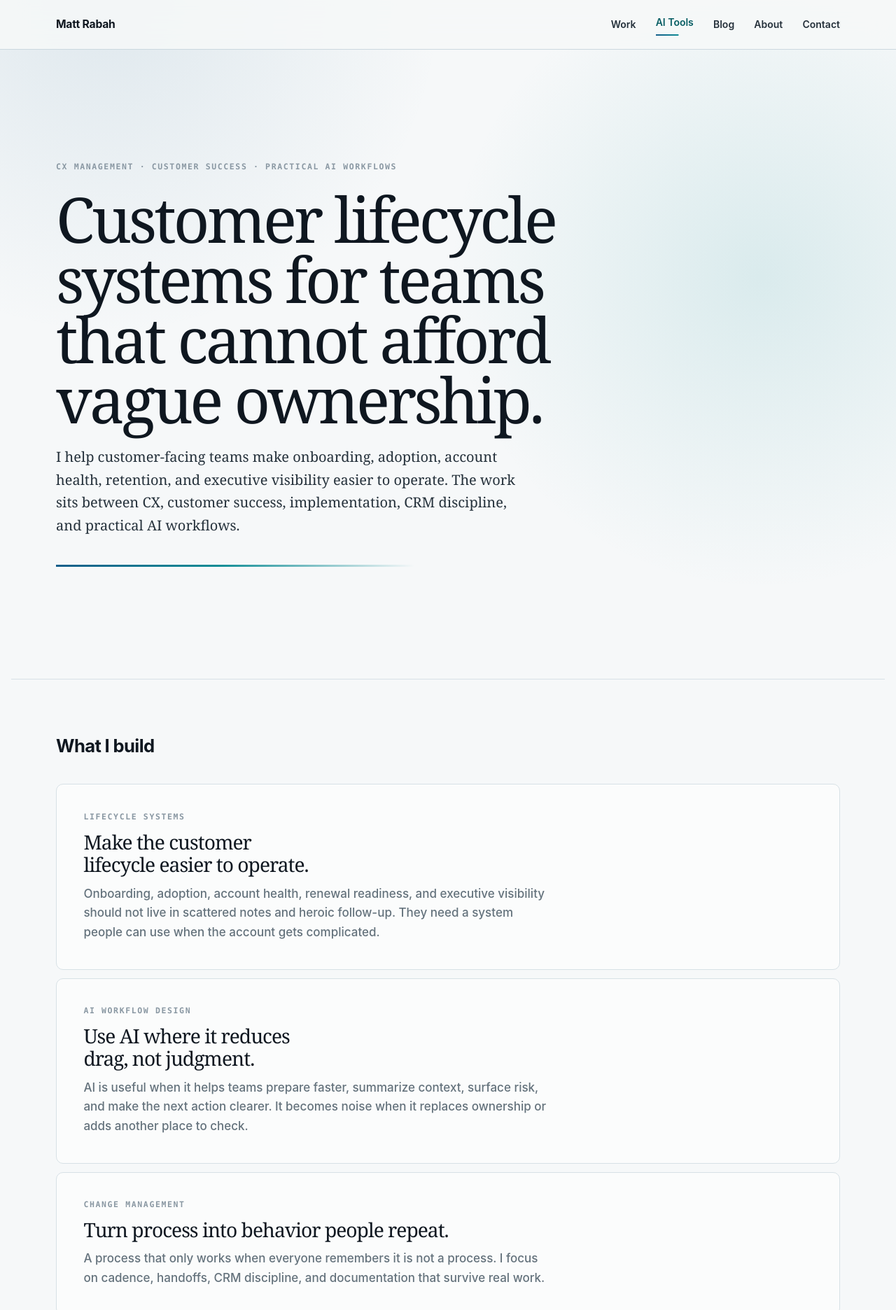
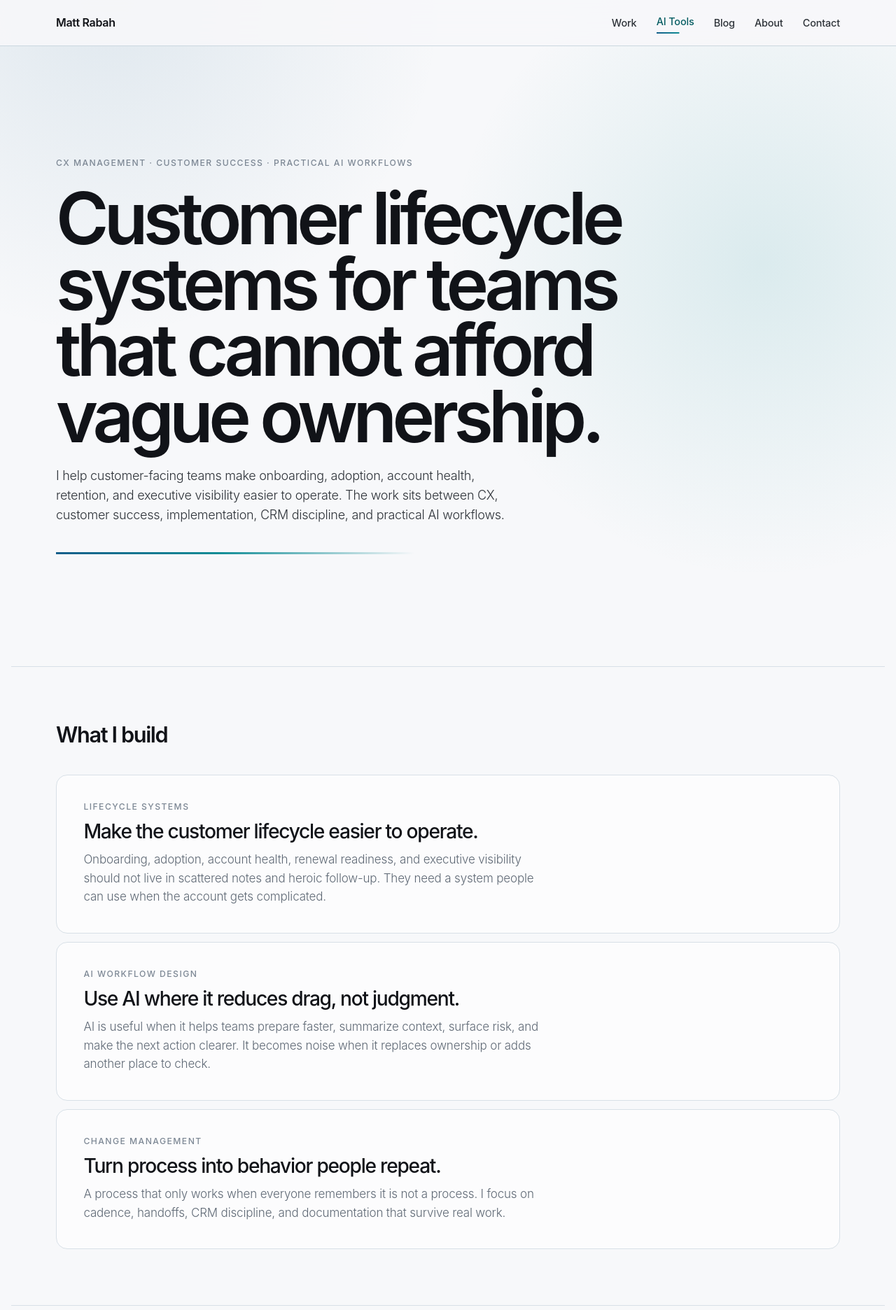
Before and after one commit to contextbydesign/mattrabah, an Astro site: page / in a window 1280 px wide. Shown: the top 1872 px of the page at 70% size. Built offline with nearby package versions, Linux system fonts and the light colour scheme; Astro itself is replaced by a stand-in of ours; a web font is replaced by a local one.

Commit message:
Use TT Commons Pro typography system

```diff
--- a/src/layouts/BaseLayout.astro
+++ b/src/layouts/BaseLayout.astro
@@ -22,6 +22,7 @@ const year = new Date().getFullYear();
     <meta name="viewport" content="width=device-width, initial-scale=1" />
     <title>{fullTitle}</title>
     <meta name="description" content={description} />
+    <link rel="stylesheet" href="https://use.typekit.net/vex0ome.css" />
   </head>
 
   <body>
--- a/src/styles/global.css
+++ b/src/styles/global.css
@@ -1,26 +1,26 @@
 /* ==========================================================================
    Matt Rabah Portfolio
-   Intelligent Operations Editorial
+   TT Commons Pro · Material 3 Expressive-Informed System
    ========================================================================== */
 
 :root {
-  --c-paper: #f6f8f9;
+  --c-paper: #f7f8fa;
   --c-surface: #ffffff;
-  --c-surface-alt: #eef4f6;
-  --c-panel: #e8f1f4;
+  --c-surface-alt: #eef2f5;
+  --c-panel: #e7eef3;
 
-  --c-ink: #0f1720;
-  --c-ink-soft: #25313b;
-  --c-mute: #64727c;
-  --c-faint: #8a98a3;
+  --c-ink: #111318;
+  --c-ink-soft: #2d3238;
+  --c-mute: #5f6975;
+  --c-faint: #7c8794;
 
-  --c-rule: #d7e1e6;
-  --c-rule-strong: #b9cbd4;
+  --c-rule: #d8e0e7;
+  --c-rule-strong: #b9c6d0;
 
   --c-accent: #155e8a;
-  --c-accent-ink: #0a3855;
-  --c-accent-pale: #e2f1f8;
-  --c-accent-edge: #aacfe1;
+  --c-accent-ink: #093954;
+  --c-accent-pale: #e5f2fa;
+  --c-accent-edge: #a9cfe3;
 
   --c-signal: #0f8c95;
   --c-signal-ink: #075d63;
@@ -28,25 +28,26 @@
   --c-signal-edge: #a8dadd;
 
   --ff-sans:
-    "Inter", "Helvetica Neue", Arial, system-ui, sans-serif;
+    "tt-commons-pro", "Inter", "Helvetica Neue", Arial, system-ui, sans-serif;
   --ff-serif:
-    "Source Serif 4", Georgia, serif;
+    "tt-commons-pro", "Inter", "Helvetica Neue", Arial, system-ui, sans-serif;
   --ff-mono:
-    "IBM Plex Mono", ui-monospace, SFMono-Regular, Menlo, Consolas, monospace;
+    "tt-commons-pro", "IBM Plex Mono", ui-monospace, SFMono-Regular, Menlo,
+    Consolas, monospace;
 
-  --t-display: clamp(3.4rem, 7vw, 7.5rem);
-  --t-h1: clamp(2.4rem, 4vw, 4.25rem);
-  --t-h2: clamp(1.6rem, 1.8vw, 2.25rem);
-  --t-h3: clamp(1.25rem, 1vw, 1.65rem);
-  --t-body-lg: 1.25rem;
+  --t-display: clamp(3.75rem, 8vw, 7.25rem);
+  --t-h1: clamp(2.75rem, 5vw, 4.5rem);
+  --t-h2: clamp(1.75rem, 2.4vw, 2.5rem);
+  --t-h3: clamp(1.25rem, 1.5vw, 1.625rem);
+  --t-body-lg: clamp(1.125rem, 1.4vw, 1.375rem);
   --t-body: 1.0625rem;
-  --t-small: 0.875rem;
-  --t-kicker: 0.72rem;
+  --t-small: 0.9rem;
+  --t-kicker: 0.76rem;
 
-  --lh-display: 0.96;
-  --lh-h: 1.15;
-  --lh-body: 1.62;
-  --lh-tight: 1.3;
+  --lh-display: 0.92;
+  --lh-h: 1.08;
+  --lh-body: 1.55;
+  --lh-tight: 1.22;
 
   --s-xs: 0.5rem;
   --s-sm: 0.75rem;
@@ -59,8 +60,9 @@
   --measure-prose: 42rem;
   --measure-page: 78rem;
 
-  --r-sm: 4px;
-  --r-md: 10px;
+  --r-sm: 6px;
+  --r-md: 16px;
+  --r-lg: 28px;
   --r-pill: 999px;
 
   --hairline: 1px solid var(--c-rule);
@@ -93,8 +95,9 @@ body {
   color: var(--c-ink);
   font-family: var(--ff-sans);
   font-size: var(--t-body);
-  font-weight: 430;
+  font-weight: 300;
   line-height: var(--lh-body);
+  letter-spacing: -0.005em;
   -webkit-font-smoothing: antialiased;
   -moz-osx-font-smoothing: grayscale;
   text-rendering: optimizeLegibility;
@@ -124,7 +127,7 @@ a:hover {
 
 :focus-visible {
   outline: var(--focus-ring);
-  outline-offset: 2px;
+  outline-offset: 3px;
   border-radius: var(--r-sm);
 }
 
@@ -161,7 +164,13 @@ ol {
 
 strong {
   color: var(--c-ink);
-  font-weight: 680;
+  font-weight: 500;
+}
+
+em,
+i {
+  font-style: italic;
+  font-weight: 300;
 }
 
 img {
@@ -186,7 +195,7 @@ img {
   top: 0;
   z-index: 50;
   border-bottom: 1px solid rgba(185, 203, 212, 0.7);
-  background: rgba(246, 248, 249, 0.86);
+  background: rgba(247, 248, 250, 0.88);
   backdrop-filter: blur(18px);
 }
 
@@ -195,15 +204,15 @@ img {
   align-items: center;
   justify-content: space-between;
   gap: var(--s-lg);
-  padding-block: 1.15rem;
+  padding-block: 1.05rem;
 }
 
 .brand {
   color: var(--c-ink);
   font-family: var(--ff-sans);
-  font-size: 0.98rem;
-  font-weight: 680;
-  letter-spacing: -0.015em;
+  font-size: 1rem;
+  font-weight: 600;
+  letter-spacing: -0.02em;
   text-decoration: none;
 }
 
@@ -222,7 +231,8 @@ img {
   color: var(--c-ink-soft);
   font-family: var(--ff-sans);
   font-size: var(--t-small);
-  font-weight: 640;
+  font-weight: 500;
+  letter-spacing: -0.01em;
   text-decoration: none;
 }
 
@@ -308,31 +318,32 @@ img {
 
 .kicker {
   color: var(--c-faint);
-  font-family: var(--ff-mono);
+  font-family: var(--ff-sans);
   font-size: var(--t-kicker);
-  font-weight: 650;
+  font-weight: 500;
   line-height: var(--lh-tight);
-  letter-spacing: 0.14em;
+  letter-spacing: 0.12em;
   text-transform: uppercase;
 }
 
 .display {
   max-width: 20ch;
   color: var(--c-ink);
-  font-family: var(--ff-serif);
+  font-family: var(--ff-sans);
   font-size: var(--t-display);
-  font-weight: 520;
+  font-weight: 600;
   line-height: var(--lh-display);
-  letter-spacing: -0.045em;
+  letter-spacing: -0.065em;
 }
 
 .lead {
   max-width: var(--measure-prose);
   color: var(--c-ink-soft);
-  font-family: var(--ff-serif);
+  font-family: var(--ff-sans);
   font-size: var(--t-body-lg);
-  font-weight: 430;
+  font-weight: 300;
   line-height: var(--lh-body);
+  letter-spacing: -0.015em;
 }
 
 /* Sections */
@@ -352,17 +363,18 @@ img {
 
 .section-title {
   color: var(--c-ink);
+  font-family: var(--ff-sans);
   font-size: var(--t-h2);
-  font-weight: 720;
+  font-weight: 600;
   line-height: var(--lh-h);
-  letter-spacing: -0.025em;
+  letter-spacing: -0.045em;
 }
 
 .section-more {
   color: var(--c-mute);
-  font-family: var(--ff-mono);
+  font-family: var(--ff-sans);
   font-size: var(--t-kicker);
-  font-weight: 650;
+  font-weight: 500;
   letter-spacing: 0.12em;
   text-decoration: none;
   text-transform: uppercase;
@@ -383,7 +395,7 @@ img {
 .work-list-item,
 .writing-list-item {
   border: 1px solid var(--c-rule);
-  background: rgba(255, 255, 255, 0.58);
+  background: rgba(255, 255, 255, 0.64);
   border-radius: var(--r-md);
   overflow: hidden;
 }
@@ -411,11 +423,11 @@ img {
 .writing-title {
   max-width: 34ch;
   color: var(--c-ink);
-  font-family: var(--ff-serif);
+  font-family: var(--ff-sans);
   font-size: clamp(1.75rem, 2.2vw, 3rem);
-  font-weight: 520;
+  font-weight: 500;
   line-height: var(--lh-h);
-  letter-spacing: -0.035em;
+  letter-spacing: -0.045em;
   transition: color var(--ms-base);
 }
 
@@ -430,15 +442,16 @@ img {
   color: var(--c-mute);
   font-family: var(--ff-sans);
   font-size: var(--t-body);
-  font-weight: 450;
+  font-weight: 300;
   line-height: var(--lh-body);
+  letter-spacing: -0.01em;
 }
 
 .meta {
   color: var(--c-faint);
-  font-family: var(--ff-mono);
+  font-family: var(--ff-sans);
   font-size: var(--t-kicker);
-  font-weight: 650;
+  font-weight: 500;
   letter-spacing: 0.1em;
   line-height: var(--lh-tight);
   text-transform: uppercase;
@@ -454,7 +467,7 @@ img {
   padding: clamp(1.5rem, 3vw, 2.5rem);
   border: 1px solid var(--c-rule);
   border-radius: var(--r-md);
-  background: rgba(255, 255, 255, 0.6);
+  background: rgba(255, 255, 255, 0.64);
 }
 
 @media (min-width: 48rem) {
@@ -468,10 +481,11 @@ img {
 .about-prose {
   max-width: var(--measure-prose);
   color: var(--c-ink-soft);
-  font-family: var(--ff-serif);
+  font-family: var(--ff-sans);
   font-size: var(--t-body-lg);
-  font-weight: 430;
+  font-weight: 300;
   line-height: var(--lh-body);
+  letter-spacing: -0.01em;
 }
 
 .about-prose + .about-prose {
@@ -495,9 +509,9 @@ img {
   border-radius: var(--r-sm);
   background: var(--c-surface);
   color: var(--c-ink-soft);
-  font-family: var(--ff-mono);
+  font-family: var(--ff-sans);
   font-size: 0.72rem;
-  font-weight: 650;
+  font-weight: 500;
   line-height: 1;
   letter-spacing: 0.08em;
   text-transform: uppercase;
@@ -522,7 +536,7 @@ section[aria-labelledby="tool-list"] {
     linear-gradient(
       180deg,
       rgba(227, 245, 246, 0.65),
-      rgba(246, 248, 249, 0)
+      rgba(247, 248, 250, 0)
     );
   border-top-color: var(--c-signal-edge);
 }
@@ -581,7 +595,9 @@ section[aria-labelledby="tool-list"] .section-title {
 .footer-text,
 .footer-links a {
   color: var(--c-mute);
+  font-family: var(--ff-sans);
   font-size: var(--t-small);
+  font-weight: 300;
 }
 
 .footer-links {
@@ -673,7 +689,7 @@ section[aria-labelledby="tool-list"] .section-title {
   .site-nav a {
     display: block;
     padding: 0.95rem 1rem;
-    font-size: 0.95rem;
+    font-size: 1rem;
   }
 
   .site-nav a[href="/tools"]::after {
@@ -682,11 +698,31 @@ section[aria-labelledby="tool-list"] .section-title {
 
   .display {
     max-width: 12ch;
+    font-size: clamp(3rem, 15vw, 4.5rem);
+    line-height: 0.95;
+    letter-spacing: -0.055em;
+  }
+
+  .lead {
+    font-size: 1.125rem;
+    line-height: 1.5;
+  }
+
+  .section-title {
+    align-items: flex-start;
+    font-size: clamp(1.6rem, 8vw, 2.25rem);
+    line-height: 1.08;
   }
 
   .section-head {
     align-items: flex-start;
     flex-direction: column;
+  }
+
+  .work-title,
+  .writing-title {
+    font-size: clamp(1.55rem, 7vw, 2.25rem);
+    line-height: 1.1;
   }
 
   .about-profile {
```
